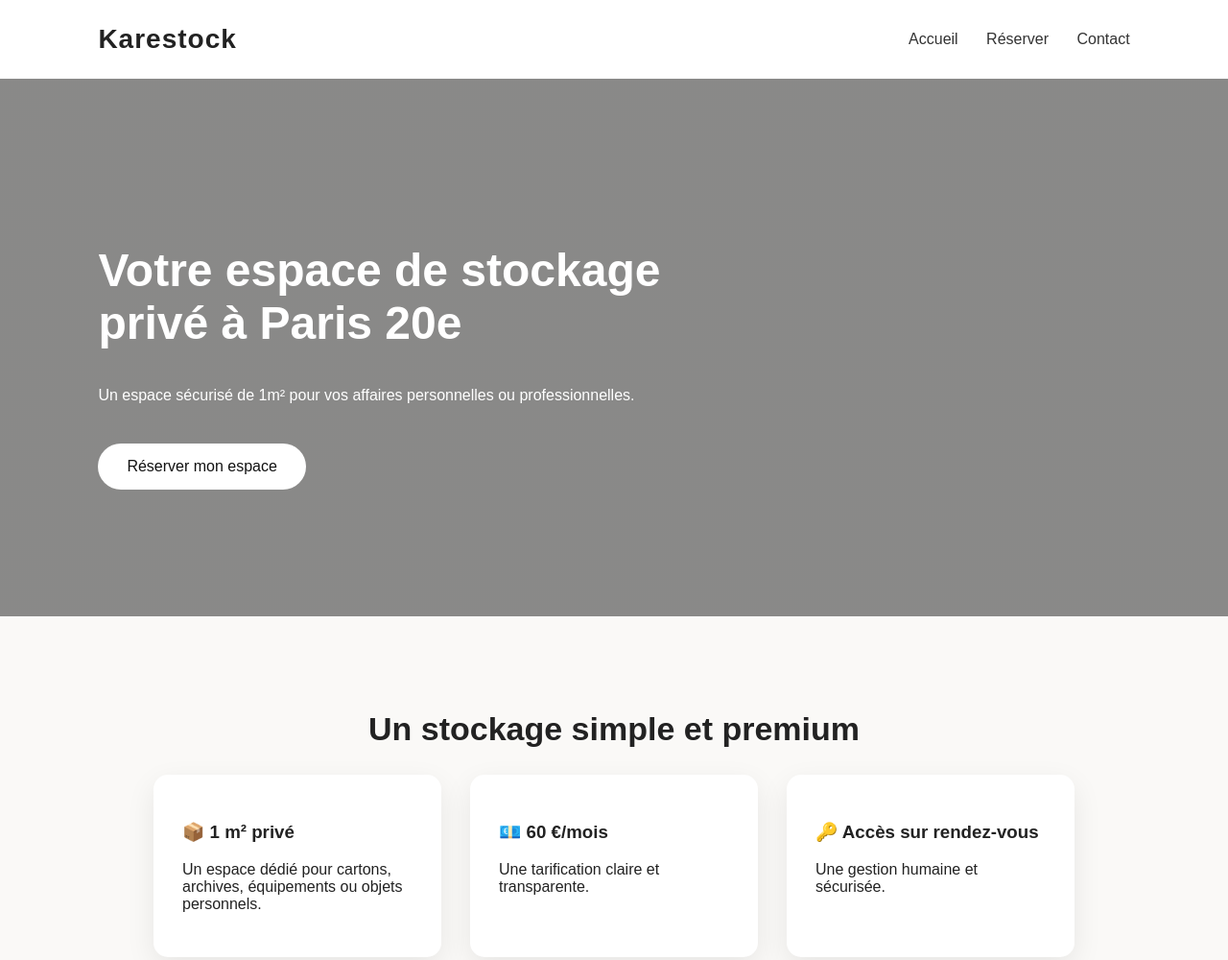
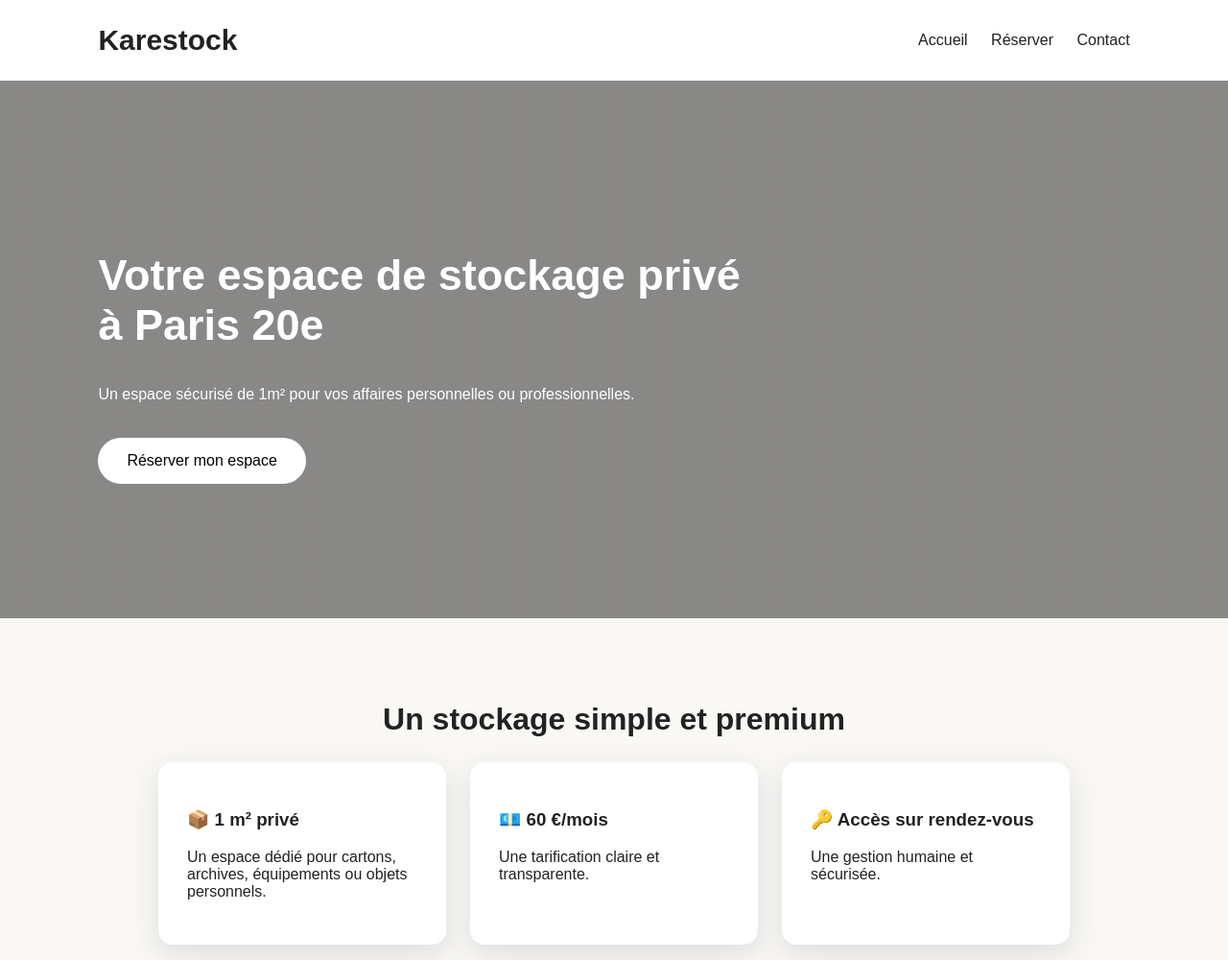
Before and after one commit to kae974/stockitesti, a plain HTML site: page index.html in a window 1280 px wide. Shown: the top 1000 px of the page at 96% size. Drawn offline with Linux system fonts and the light colour scheme.

Commit message:
Update style.css

```diff
--- a/style.css
+++ b/style.css
@@ -3,32 +3,41 @@ box-sizing:border-box;
 font-family:Arial, sans-serif;
 }
 
+
 body{
+
 margin:0;
+background:#faf8f5;
 color:#222;
-background:#faf9f7;
+
 }
 
 
 header{
+
 display:flex;
 justify-content:space-between;
 align-items:center;
 padding:25px 8%;
 background:white;
+
 }
 
+
 .logo{
-font-size:28px;
+
+font-size:30px;
 font-weight:bold;
-letter-spacing:1px;
+
 }
 
 
 nav a{
-margin-left:25px;
+
+margin-left:20px;
 text-decoration:none;
-color:#333;
+color:#222;
+
 }
 
 
@@ -36,41 +45,46 @@ color:#333;
 .hero{
 
 height:70vh;
+
 display:flex;
+
 align-items:center;
 
 padding:8%;
 
 background:
 linear-gradient(
-rgba(0,0,0,0.45),
-rgba(0,0,0,0.45)
+rgba(0,0,0,.45),
+rgba(0,0,0,.45)
 ),
 url("cave.jpg");
 
 background-size:cover;
-background-position:center;
 
 color:white;
 
 }
 
 
+
 .hero h1{
-font-size:48px;
+
+font-size:45px;
 max-width:700px;
+
 }
+
 
 
 .button{
 
+background:white;
+color:black;
+padding:15px 30px;
+border-radius:30px;
+text-decoration:none;
 display:inline-block;
-margin-top:25px;
-padding:15px 30px;
-background:white;
-color:#111;
-text-decoration:none;
-border-radius:30px;
+margin-top:20px;
 
 }
 
@@ -78,15 +92,16 @@ border-radius:30px;
 
 section{
 
-padding:70px 8%;
+padding:60px 8%;
 
 }
+
 
 
 h2{
 
 text-align:center;
-font-size:34px;
+font-size:32px;
 
 }
 
@@ -95,7 +110,7 @@ font-size:34px;
 .cards{
 
 display:flex;
-gap:30px;
+gap:25px;
 justify-content:center;
 
 }
@@ -107,17 +122,39 @@ justify-content:center;
 background:white;
 padding:30px;
 border-radius:15px;
-box-shadow:0 10px 30px rgba(0,0,0,0.08);
 width:300px;
+box-shadow:0 10px 30px #ddd;
 
 }
 
 
 
-.trust{
+.dark{
 
 background:#111;
 color:white;
+
+}
+
+
+
+.boxes{
+
+display:grid;
+grid-template-columns:repeat(4,1fr);
+gap:20px;
+
+}
+
+
+
+.boxes button{
+
+padding:25px;
+background:white;
+border-radius:15px;
+border:1px solid #ddd;
+cursor:pointer;
 
 }
 
@@ -135,21 +172,20 @@ gap:15px;
 
 
 
-input,textarea,select,button{
+input,select,textarea,form button{
 
 padding:15px;
-border-radius:8px;
-border:1px solid #ddd;
 font-size:16px;
 
 }
 
 
 
-button{
+form button{
 
 background:#111;
 color:white;
+border:none;
 cursor:pointer;
 
 }
@@ -158,8 +194,8 @@ cursor:pointer;
 
 footer{
 
+text-align:center;
 padding:30px;
-text-align:center;
 background:white;
 
 }
@@ -169,46 +205,12 @@ background:white;
 @media(max-width:800px){
 
 .cards{
+
 flex-direction:column;
 align-items:center;
-}
-
-.hero h1{
-font-size:35px;
-}
-
-}
-.boxes{
-
-display:grid;
-grid-template-columns:repeat(4,1fr);
-gap:20px;
-margin:40px 0;
 
 }
 
-
-.boxes button{
-
-background:white;
-border:1px solid #ddd;
-padding:25px;
-border-radius:15px;
-cursor:pointer;
-
-}
-
-
-
-.boxes button:hover{
-
-transform:translateY(-5px);
-
-}
-
-
-
-@media(max-width:800px){
 
 .boxes{
 
@@ -216,4 +218,11 @@ grid-template-columns:repeat(2,1fr);
 
 }
 
+
+.hero h1{
+
+font-size:32px;
+
 }
+
+}
```
